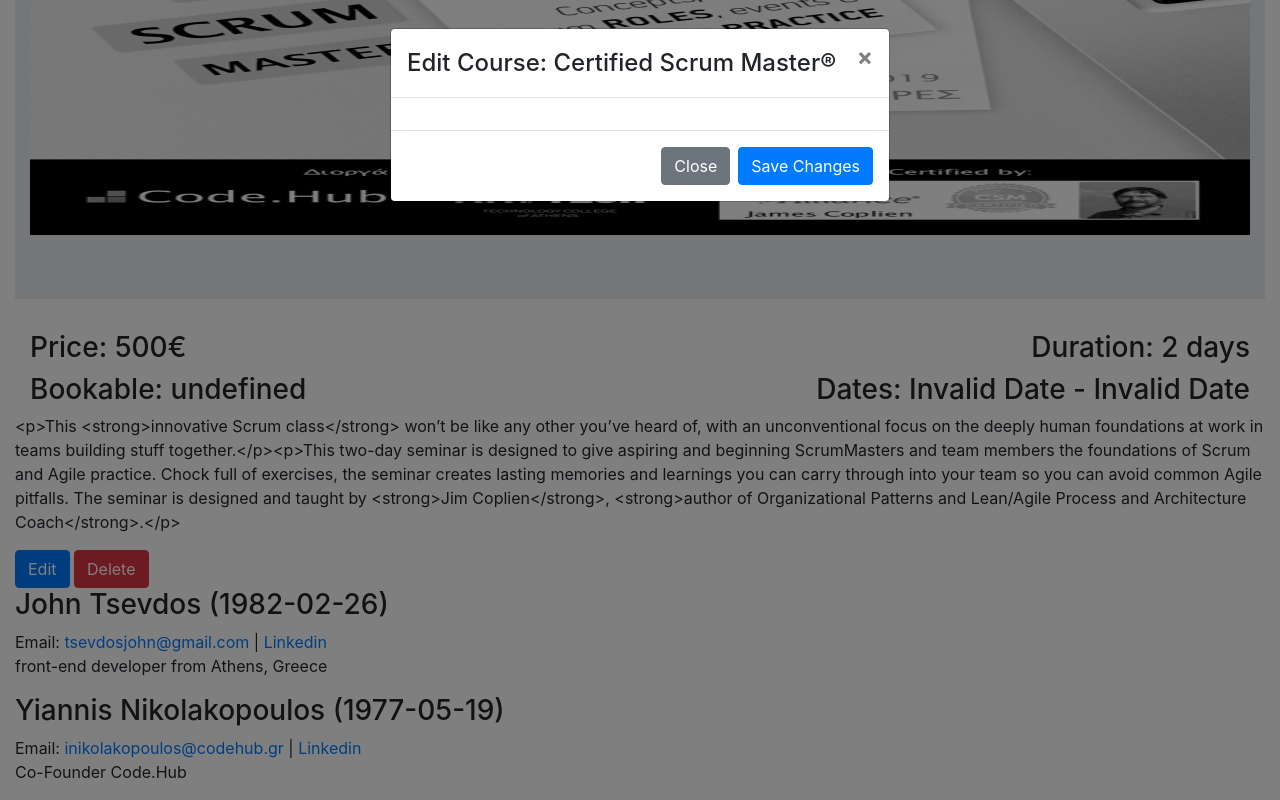
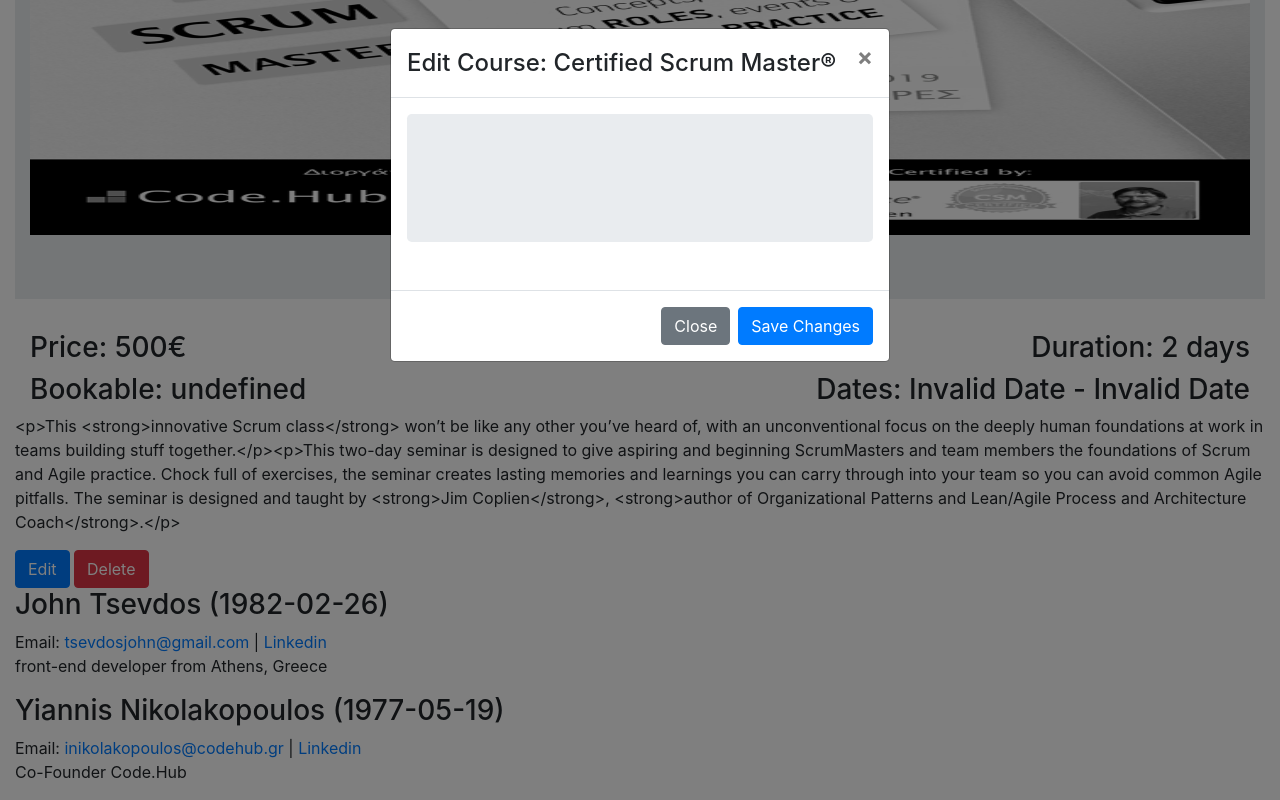
Before and after one commit to kcholevas/prfuture, a React (Create React App) app: page /courses/01 in a window 1280 px wide. Both pictures are taken after a click on the button "Edit". Shown: the part 320-1120 px from the top of the page. Built offline with nearby package versions, Linux system fonts and the light colour scheme; data requests are answered from the project's data file.

Commit message:
Update onlycourse.js

```diff
--- a/src/onlycourse.js
+++ b/src/onlycourse.js
@@ -113,6 +113,10 @@ const Course = ({match}) => {
           <Modal.Title>{`Edit Course: ${course1.title}`}</Modal.Title>
         </Modal.Header>
         <Modal.Body>
+        <Jumbotron className="editform">
+
+        </Jumbotron>
+
 
         </Modal.Body>
         <Modal.Footer>
```
